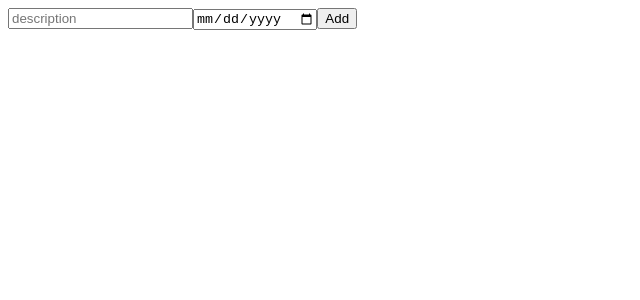
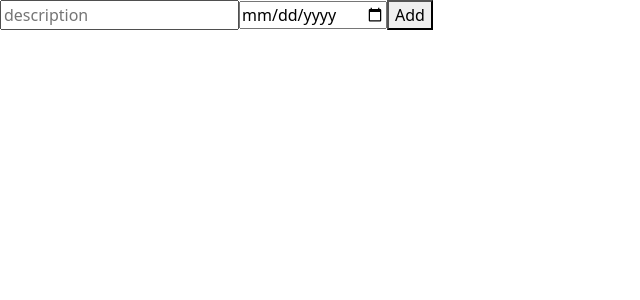
Before and after one commit to rgerero/appointmentapp-ng, an Angular app: page / in a window 1280 px wide. Shown: the top 300 px of the page, without its empty margins (0-640 px from the left). Built offline with nearby package versions, Linux system fonts and the light colour scheme.

Commit message:
install and import bootstrap

```diff
--- a/package.json
+++ b/package.json
@@ -18,6 +18,7 @@
     "@angular/platform-browser": "^16.1.0",
     "@angular/platform-browser-dynamic": "^16.1.0",
     "@angular/router": "^16.1.0",
+    "bootstrap": "5.3",
     "rxjs": "~7.8.0",
     "tslib": "^2.3.0",
     "zone.js": "~0.13.0"
--- a/src/styles.css
+++ b/src/styles.css
@@ -1 +1,2 @@
 /* You can add global styles to this file, and also import other style files */
+@import "~bootstrap/dist/css/bootstrap.min.css"
```
Also changed, not shown: notes.txt, 1 other file (tests, documents, lock files or other folders).
